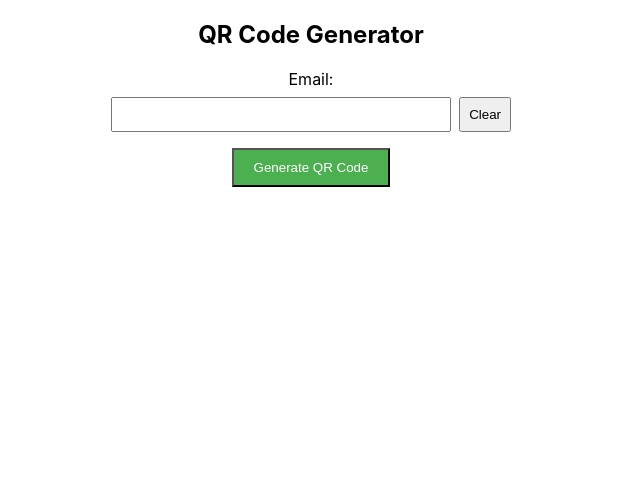
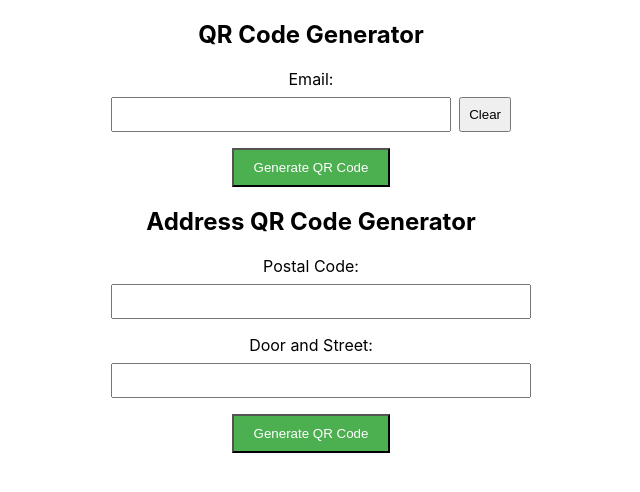
Before and after one commit to vinaychandran/qrcode, a React (Create React App) app: page / in a window 1280 px wide. Shown: the top 492 px of the page, without its empty margins (329-969 px from the left). Built offline with nearby package versions, Linux system fonts and the light colour scheme.

Commit message:
included address

```diff
--- a/src/App.js
+++ b/src/App.js
@@ -1,10 +1,12 @@
-
-
-import QRCodeGenerator from './qr-generator/EmailQRCodeGenerator'
+import EmailQRCodeGenerator from './qr-generator/EmailQRCodeGenerator'
+import AddressQRCodeGenerator from './qr-generator/AddressQRCodeGenerator';
 
 function App() {
   return (
-    <QRCodeGenerator />
+    <>
+    <EmailQRCodeGenerator />
+    <AddressQRCodeGenerator />
+    </>
   );
 }
 
--- /dev/null
+++ b/src/qr-generator/AddressQRCodeGenerator.js
@@ -0,0 +1,103 @@
+import React, { useState } from 'react';
+import QRCode from 'qrcode.react';
+
+const AddressQRCodeGenerator = () => {
+  const [postalCode, setPostalCode] = useState('');
+  const [doorAndStreet, setDoorAndStreet] = useState('');
+  const [generatedQR, setGeneratedQR] = useState(null);
+  const [apiResult, setApiResult] = useState(null);
+
+  const generateQRCode = async () => {
+    // Basic postal code validation (adjust as needed)
+    const postalCodeRegex = /^\d{7}$/;
+    const isPostalCodeValid = postalCodeRegex.test(postalCode);
+
+    // Validate other fields as needed
+
+    if (isPostalCodeValid) {
+      try {
+        const myHeaders = new Headers();
+        myHeaders.append("apikey", "vN2eJCtaO1iKRooonHvdoVYpSi8bqE7ARxki8UW");
+
+        const requestOptions = {
+          method: 'GET',
+          headers: myHeaders,
+          redirect: 'follow'
+        };
+
+        const response = await fetch(`https://apis.postcode-jp.com/api/v5/postcodes/${postalCode}`, requestOptions);
+        const result = await response.json();
+
+        // Set the API result in the state
+        setApiResult(result);
+
+        if (result.length > 0) {
+          // Construct data string from API response and additional fields
+          const dataString = `Postal Code: ${postalCode}\nDoor and Street: ${doorAndStreet}\nPrefecture: ${result[0].pref}\nCity: ${result[0].city}\nTown: ${result[0].town}`;
+
+          // Set the generated QR code data
+          setGeneratedQR(dataString);
+        } else {
+          // Clear the generated QR code if no data is found
+          setGeneratedQR(null);
+        }
+      } catch (error) {
+        console.error('Error:', error);
+      }
+    } else {
+      // Clear the generated QR code and API result if postal code is invalid
+      setGeneratedQR(null);
+      setApiResult(null);
+    }
+  };
+
+  return (
+    <div style={{ maxWidth: '400px', margin: 'auto', textAlign: 'center' }}>
+      <h2>Address QR Code Generator</h2>
+
+      <label htmlFor="postalCodeInput" style={{ display: 'block', marginBottom: '8px' }}>
+        Postal Code:
+      </label>
+      <input
+        type="text"
+        id="postalCodeInput"
+        value={postalCode}
+        onChange={(e) => setPostalCode(e.target.value)}
+        style={{ width: '100%', padding: '8px', marginBottom: '16px' }}
+      />
+
+      <label htmlFor="doorAndStreetInput" style={{ display: 'block', marginBottom: '8px' }}>
+        Door and Street:
+      </label>
+      <input
+        type="text"
+        id="doorAndStreetInput"
+        value={doorAndStreet}
+        onChange={(e) => setDoorAndStreet(e.target.value)}
+        style={{ width: '100%', padding: '8px', marginBottom: '16px' }}
+      />
+
+      <button
+        onClick={generateQRCode}
+        style={{ backgroundColor: '#4CAF50', color: 'white', padding: '10px 20px', cursor: 'pointer' }}
+      >
+        Generate QR Code
+      </button>
+
+      <div style={{ marginTop: '16px' }}>
+        {/* Display QR Code */}
+        {generatedQR && <QRCode value={generatedQR} />}
+
+        {/* Display API result (for testing purposes) */}
+        {apiResult && (
+          <div>
+            <h3>API Result:</h3>
+            <pre>{JSON.stringify(apiResult, null, 2)}</pre>
+          </div>
+        )}
+      </div>
+    </div>
+  );
+};
+
+export default AddressQRCodeGenerator;
```
